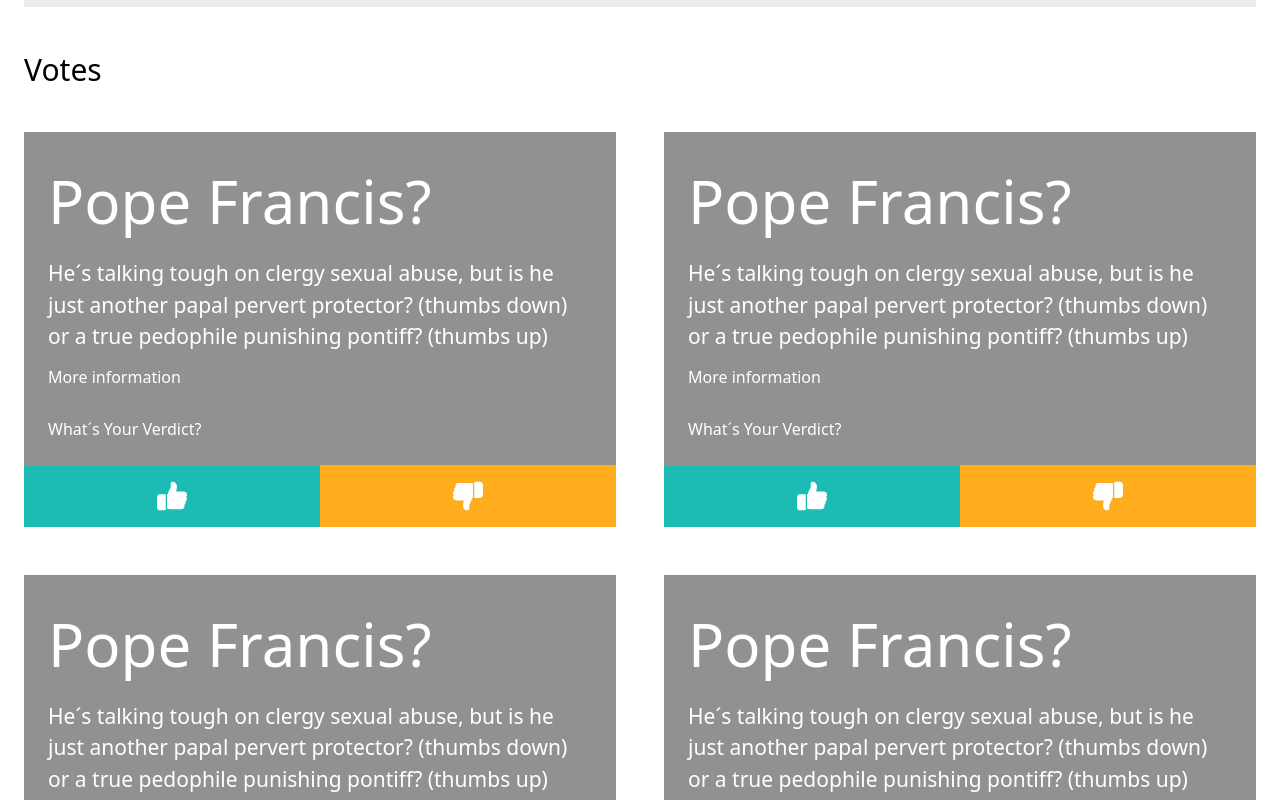
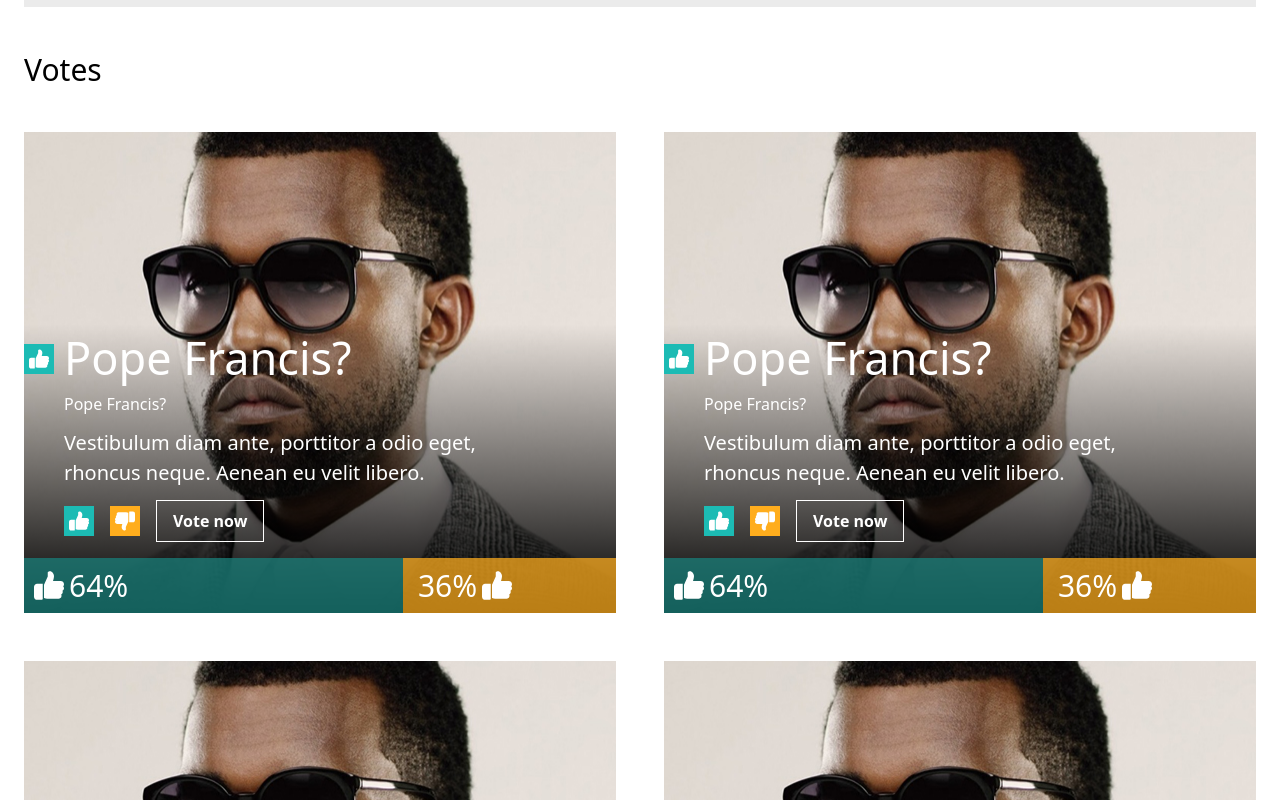
Before and after one commit to leovafme/zemoga-ui-test, a React (Create React App) app: page / in a window 1280 px wide. Shown: the part 840-1640 px from the top of the page. Built offline with nearby package versions, Linux system fonts and the light colour scheme.

Commit message:
vote card structure

```diff
--- a/src/App.css
+++ b/src/App.css
@@ -128,31 +128,38 @@
     background: #48484899;
     color: #fff;
     font-size: 16px;
+    background-position: center;
 }
 
 .vote--container h1 {
-    font-size: 60px;
+    font-size: 45px;
 }
 
 .vote--container h2 {
-    font-size: 21px;
+    font-size: 16px;
 }
 
 .vote__content--button-like {
+    width: 30px;
+    padding: 5px;
     background-color: #1cbbb4;
 }
 
 .vote__content--button-not-like {
+    width: 30px;
+    padding: 5px;
     background-color: #ffad1d;
 }
 
 .vote__content--button-like:hover {
     cursor: pointer;
+    border: 1px solid #fff;
     background-color: #1a7b77;
 }
 
 .vote__content--button-not-like:hover {
     cursor: pointer;
+    border: 1px solid #fff;
     background-color: #b17b1c;
 }
 
@@ -175,3 +182,35 @@
 .vote__content--button-not-like img {
     transform: rotate(180deg);
 }
+
+.vote__container-text {
+    background: rgb(0,0,0);
+    background: linear-gradient(0deg, rgba(0,0,0,1) 0%, rgba(255,255,255,0) 100%);
+}
+
+.vote__container-text-title {
+    font-size: 45px;
+}
+.vote__container-text-subtitle {
+    font-size: 16px;
+}
+
+.vote__container-text-description {
+    font-size: 20px;
+}
+
+.vote__content--metrics-like {
+    background-color: #1a7b77c7;
+    display: flex;
+    padding-left: 10px;
+    padding-right: 10px;
+}
+
+.vote__content--metrics-like span {
+    font-size: 30px;
+    margin: 5px;
+}
+
+.vote__content--metrics-like.not {
+    background-color: #ffad1dba;
+}
--- a/src/components/Vote.js
+++ b/src/components/Vote.js
@@ -3,26 +3,64 @@ import likeIcon from '../assets/img/like.svg';
 
 function Vote() {
     return (
-        <div className="grid grid-cols-2 vote--container text-left">
-            <div className="col-span-2 p-6">
+        <div
+            className="grid grid-cols-2 vote--container text-left"
+            style={{
+                backgroundImage: "url('./images/kanye_west.jpg')"
+            }}
+        >
             <div className="col-span-2">
-                    <h1>Pope Francis?</h1>
+                <div className="col-span-2 h-48 hidden md:block"></div>
+                <div className="w-full vote__container-text">
+                    <div class="flex mb-4">
+                        <div class="w-10">
+                            <div className="h-5"></div>
+                            <div className="vote__content--button-like  mr-4">
+                                <img src={likeIcon} className="vote__content--button-like-icon" />
+                            </div>
+                        </div>
+                        <div class="w-5/6">
+                            <div className="col-span-2">
+                                <span className="vote__container-text-title">Pope Francis?</span>
+                                <br />
+                                <span className="vote__container-text-subtitle">Pope Francis?</span>
                             </div>
                             <div className="col-span-2 py-3">
-                    <h2>He´s talking tough on clergy sexual abuse,
-                    but is he just another papal pervert
-                    protector? (thumbs down) or a true
-                    pedophile punishing pontiff? (thumbs up)</h2>
+                                <span className="vote__container-text-description">Vestibulum diam ante, porttitor a odio eget, rhoncus neque. Aenean eu velit libero.</span>
                             </div>
-                <div className="col-span-2 pb-3">More information</div>
-                <div className="col-span-2 pt-4 pb-0">What´s Your Verdict?</div>
-            </div>
-            <div className="flex flex-col items-center w-full p-4 vote__content--button-like">
+
+                            <div className="flex flex-row items-center">
+                                <div className="vote__content--button-like  mr-4">
                                     <img src={likeIcon} className="vote__content--button-like-icon" />
                                 </div>
-            <div className="flex flex-col items-center w-full p-4 vote__content--button-not-like">
+                                <div className="vote__content--button-not-like  mr-4">
                                     <img src={likeIcon} className="vote__content--button-like-icon" />
                                 </div>
+
+                                <button class="bg-transparent text-white font-semibold hover:text-teal-200 py-2 px-4 border border-white hover:teal-200 rounded-none">
+                                    Vote now
+                                </button>
+                            </div>
+                        </div>
+                    </div>
+
+                    <div className="col-span-2">
+                        <div className="flex flex-row items-center">
+                            <div class="vote__content--metrics-like" style={{width: 64 + "%"}}>
+                                <img src={likeIcon} className="vote__content--button-like-icon" />
+                                <span>64%</span>
+                            </div>
+                            <div class="vote__content--metrics-like not" style={{width: 36 + "%"}}>
+                                <span>36%</span>
+                                <img src={likeIcon} className="vote__content--button-like-icon" />
+                            </div>
+                        </div>
+                    </div>
+                </div>
+            </div>
+
+
+
         </div>
     )
 }
```
Also changed, not shown: public/images/kanye_west.jpg (added). Lines whose indentation alone changed are shown as unchanged.
